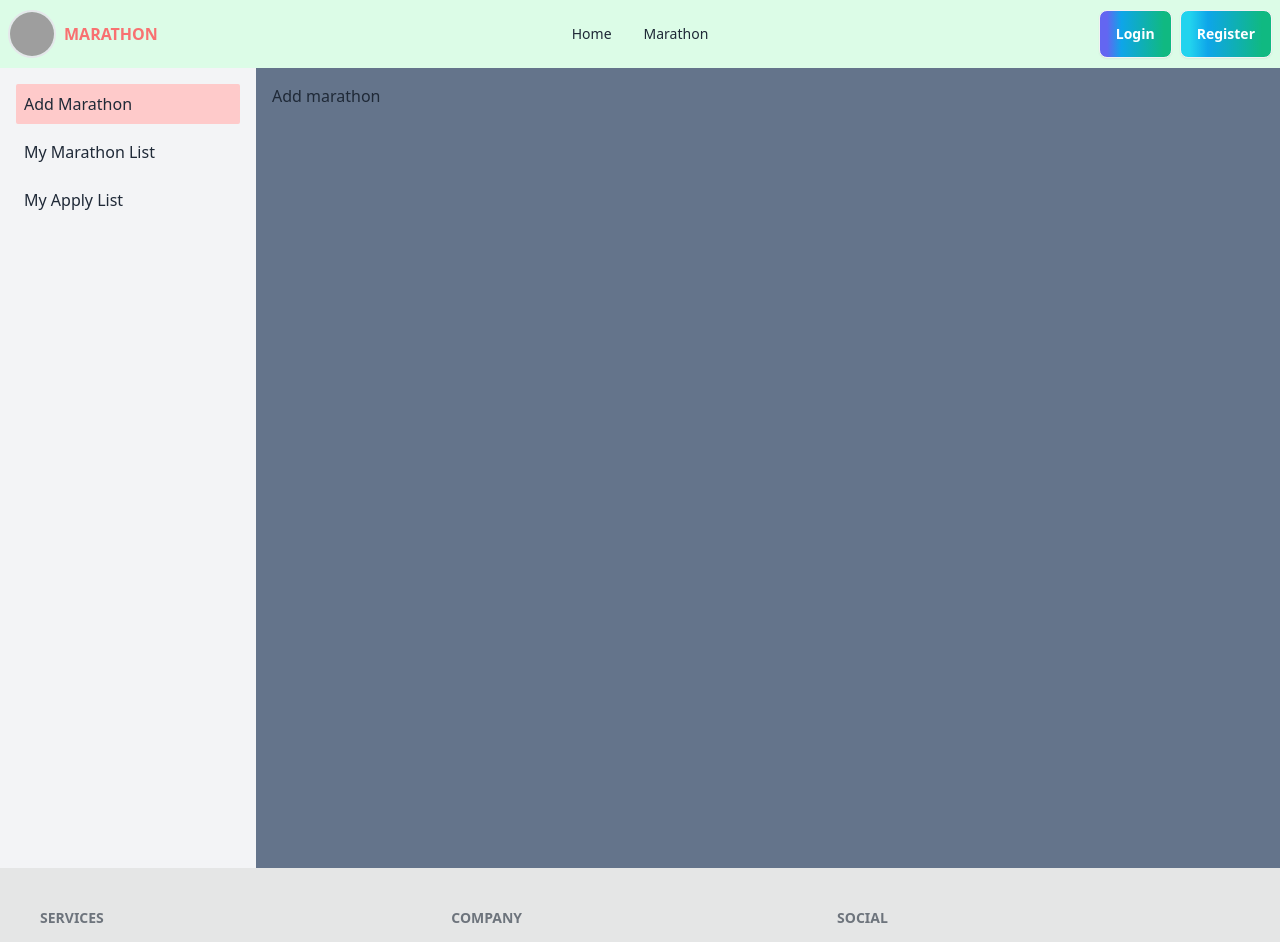
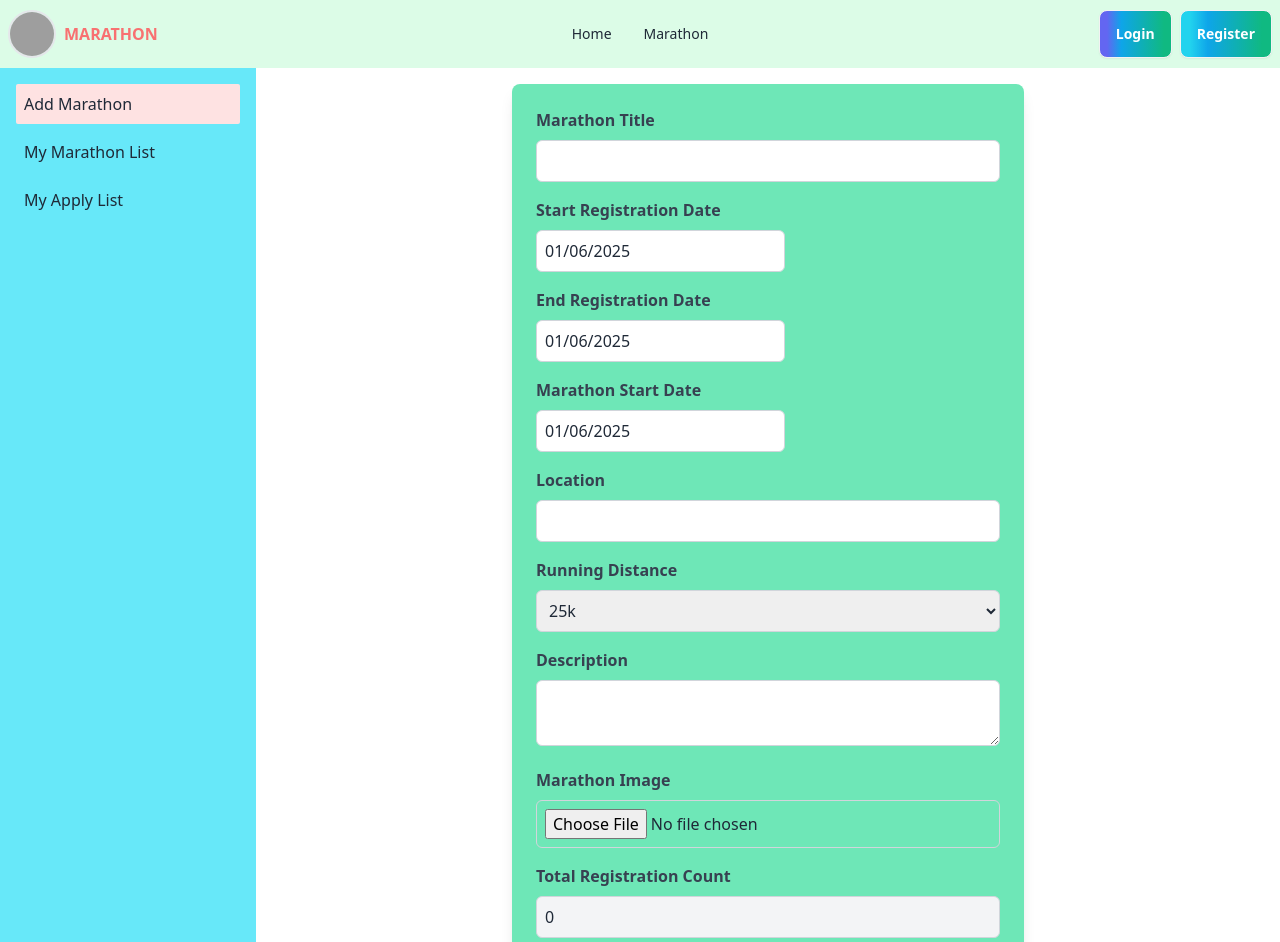
Before and after one commit to sabbir6175/Marathon-client-side-a11, a React (Vite) app: page /Dashboard in a window 1280 px wide. Shown: the top 942 px of the page. Built offline with nearby package versions, Linux system fonts and the light colour scheme; no server answers; grey boxes are pictures that could not be loaded.

Commit message:
add marathon form desing complete

```diff
--- a/src/page/Dashboard/AnotherPage/AddMarathon.jsx
+++ b/src/page/Dashboard/AnotherPage/AddMarathon.jsx
@@ -1,11 +1,172 @@
-import React from 'react';
+import React, { useState } from "react";
+import DatePicker from "react-datepicker";
+import "react-datepicker/dist/react-datepicker.css";
 
 const AddMarathon = () => {
-    return (
-        <div>
-            Add marathon
-        </div>
-    );
+  const [formData, setFormData] = useState({
+    marathonTitle: "",
+    startRegistrationDate: new Date(),
+    endRegistrationDate: new Date(),
+    marathonStartDate: new Date(),
+    location: "",
+    runningDistance: "25k", // default value
+    description: "",
+    marathonImage: null,
+    totalRegistrationCount: 0,
+    createdAt: new Date(),
+  });
+
+  const handleChange = (e) => {
+    const { name, value } = e.target;
+    setFormData((prevData) => ({
+      ...prevData,
+      [name]: value,
+    }));
+  };
+
+  const handleDateChange = (date, name) => {
+    setFormData((prevData) => ({
+      ...prevData,
+      [name]: date,
+    }));
+  };
+
+  const handleImageChange = (e) => {
+    setFormData((prevData) => ({
+      ...prevData,
+      marathonImage: e.target.files[0],
+    }));
+  };
+
+  const handleSubmit = (e) => {
+    e.preventDefault();
+    console.log(formData);
+    // Add the logic to save the form data to the server or handle the data here.
+  };
+
+  return (
+    <form onSubmit={handleSubmit} className="max-w-lg mx-auto p-6 bg-gradient-to-r  bg-emerald-300 shadow-lg rounded-lg">
+      <div className="mb-4">
+        <label className="block text-gray-700 font-semibold">Marathon Title</label>
+        <input
+          type="text"
+          name="marathonTitle"
+          value={formData.marathonTitle}
+          onChange={handleChange}
+          className="w-full p-2 mt-2 border border-gray-300 rounded-md focus:outline-none focus:ring-2 focus:ring-indigo-500"
+          required
+        />
+      </div>
+
+      <div className="mb-4">
+        <label className="block text-gray-700 font-semibold">Start Registration Date</label>
+        <DatePicker
+          selected={formData.startRegistrationDate}
+          onChange={(date) => handleDateChange(date, "startRegistrationDate")}
+          className="w-full p-2 mt-2 border border-gray-300 rounded-md focus:outline-none focus:ring-2 focus:ring-indigo-500"
+          required
+        />
+      </div>
+
+      <div className="mb-4">
+        <label className="block text-gray-700 font-semibold">End Registration Date</label>
+        <DatePicker
+          selected={formData.endRegistrationDate}
+          onChange={(date) => handleDateChange(date, "endRegistrationDate")}
+          className="w-full p-2 mt-2 border border-gray-300 rounded-md focus:outline-none focus:ring-2 focus:ring-indigo-500"
+          required
+        />
+      </div>
+
+      <div className="mb-4">
+        <label className="block text-gray-700 font-semibold">Marathon Start Date</label>
+        <DatePicker
+          selected={formData.marathonStartDate}
+          onChange={(date) => handleDateChange(date, "marathonStartDate")}
+          className="w-full p-2 mt-2 border border-gray-300 rounded-md focus:outline-none focus:ring-2 focus:ring-indigo-500"
+          required
+        />
+      </div>
+
+      <div className="mb-4">
+        <label className="block text-gray-700 font-semibold">Location</label>
+        <input
+          type="text"
+          name="location"
+          value={formData.location}
+          onChange={handleChange}
+          className="w-full p-2 mt-2 border border-gray-300 rounded-md focus:outline-none focus:ring-2 focus:ring-indigo-500"
+          required
+        />
+      </div>
+
+      <div className="mb-4">
+        <label className="block text-gray-700 font-semibold">Running Distance</label>
+        <select
+          name="runningDistance"
+          value={formData.runningDistance}
+          onChange={handleChange}
+          className="w-full p-2 mt-2 border border-gray-300 rounded-md focus:outline-none focus:ring-2 focus:ring-indigo-500"
+          required
+        >
+          <option value="25k">25k</option>
+          <option value="10k">10k</option>
+          <option value="3k">3k</option>
+        </select>
+      </div>
+
+      <div className="mb-4">
+        <label className="block text-gray-700 font-semibold">Description</label>
+        <textarea
+          name="description"
+          value={formData.description}
+          onChange={handleChange}
+          className="w-full p-2 mt-2 border border-gray-300 rounded-md focus:outline-none focus:ring-2 focus:ring-indigo-500"
+          required
+        ></textarea>
+      </div>
+
+      <div className="mb-4">
+        <label className="block text-gray-700 font-semibold">Marathon Image</label>
+        <input
+          type="file"
+          name="marathonImage"
+          onChange={handleImageChange}
+          className="w-full p-2 mt-2 border border-gray-300 rounded-md focus:outline-none focus:ring-2 focus:ring-indigo-500"
+          required
+        />
+      </div>
+
+      <div className="mb-4">
+        <label className="block text-gray-700 font-semibold">Total Registration Count</label>
+        <input
+          type="number"
+          name="totalRegistrationCount"
+          value={formData.totalRegistrationCount}
+          disabled
+          className="w-full p-2 mt-2 border border-gray-300 rounded-md bg-gray-100"
+        />
+      </div>
+
+      <div className="mb-4">
+        <label className="block text-gray-700 font-semibold">Created At</label>
+        <input
+          type="text"
+          name="createdAt"
+          value={formData.createdAt.toString()}
+          disabled
+          className="w-full p-2 mt-2 border border-gray-300 rounded-md bg-gray-100"
+        />
+      </div>
+
+      <button
+        type="submit"
+        className="w-full p-3 bg-indigo-600 text-white font-semibold rounded-md hover:bg-indigo-700 transition duration-300"
+      >
+        Submit
+      </button>
+    </form>
+  );
 };
 
 export default AddMarathon;
--- a/src/page/Dashboard/Dashboard.jsx
+++ b/src/page/Dashboard/Dashboard.jsx
@@ -24,11 +24,11 @@ const Dashboard = () => {
       <div className="flex flex-col min-h-screen">
 
         <div className="flex flex-1">
-          <nav className="w-1/5 bg-gray-100 p-4">
+          <nav className="w-1/5 bg-cyan-300  p-4">
             <ul className="space-y-2">
               <li>
                 <button
-                  className={`w-full text-left p-2 ${activePage === 'AddMarathon' ? 'bg-red-200 rounded-sm' : ''}`}
+                  className={`w-full  text-left p-2 ${activePage === 'AddMarathon' ? 'bg-red-100 rounded-sm' : ''}`}
                   onClick={() => setActivePage('AddMarathon')}
                 >
                   Add Marathon
@@ -36,7 +36,7 @@ const Dashboard = () => {
               </li>
               <li>
                 <button
-                  className={`w-full text-left p-2 ${activePage === 'MyMarathonList' ? 'bg-red-200 rounded-sm' : ''}`}
+                  className={`w-full text-left p-2 ${activePage === 'MyMarathonList' ? 'bg-red-100 rounded-sm' : ''}`}
                   onClick={() => setActivePage('MyMarathonList')}
                 >
                   My Marathon List
@@ -44,7 +44,7 @@ const Dashboard = () => {
               </li>
               <li>
                 <button
-                  className={`w-full text-left p-2 ${activePage === 'MyApplyList' ? 'bg-red-200 rounded-sm' : ''}`}
+                  className={`w-full text-left p-2 ${activePage === 'MyApplyList' ? 'bg-red-100 rounded-sm' : ''}`}
                   onClick={() => setActivePage('MyApplyList')}
                 >
                   My Apply List
@@ -52,7 +52,7 @@ const Dashboard = () => {
               </li>
             </ul>
           </nav>
-          <div className="w-4/5 p-4 bg-slate-500">{renderContent()}</div>
+          <div className="w-4/5 p-4 ">{renderContent()}</div>
         </div>
 
       </div>
```
